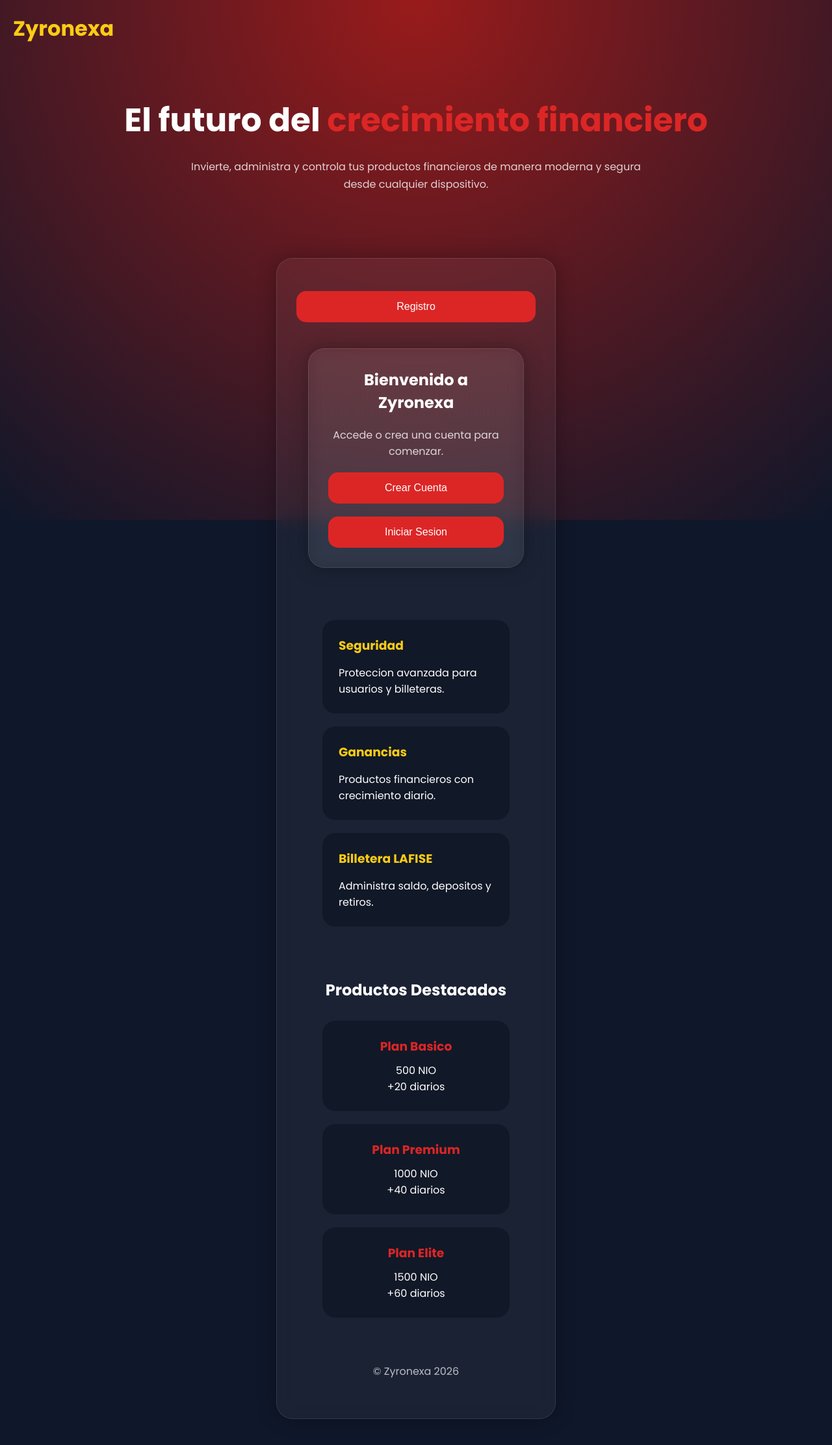
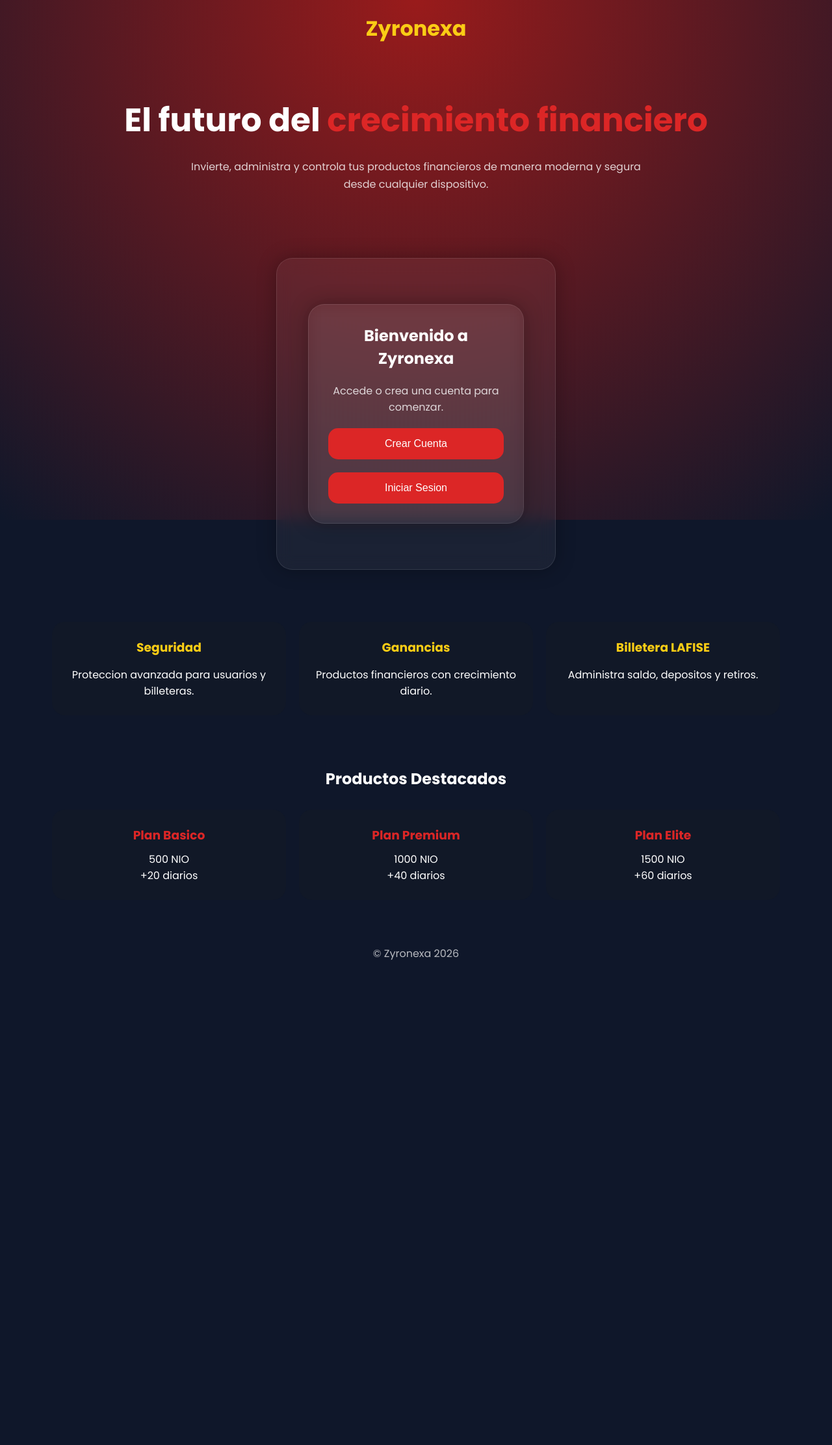
Before and after one commit to Darvispolanco/Zyronexa, a Flask app: page / in a window 1280 px wide. Shown: the whole page at 65% size. After the commit the page ends 1478 px from the top, so only its background shows below. Run offline with Flask 3, Linux system fonts and the light colour scheme.

Commit message:
Fix: Centrar todas las secciones del index para mejor alineación"

```diff
--- a/templates/index.html
+++ b/templates/index.html
@@ -41,7 +41,7 @@ body::before{
 
 header{
     display:flex;
-    justify-content:space-between;
+    justify-content:center;
     align-items:center;
     padding:20px;
 }
@@ -57,6 +57,10 @@ header{
 .hero{
     text-align:center;
     padding:60px 20px;
+    display:flex;
+    flex-direction:column;
+    align-items:center;
+    justify-content:center;
 }
 
 .hero h1{
@@ -105,6 +109,12 @@ header{
 .tab-btn{
     flex:1;
     background:#111827;
+    padding:12px;
+    border:none;
+    border-radius:10px;
+    color:white;
+    cursor:pointer;
+    transition:0.3s;
 }
 
 .tab-btn.active{
@@ -147,6 +157,8 @@ button:hover{
     grid-template-columns:repeat(auto-fit,minmax(250px,1fr));
     gap:20px;
     padding:40px;
+    max-width:1200px;
+    margin:0 auto;
 }
 
 .card{
@@ -154,6 +166,7 @@ button:hover{
     padding:25px;
     border-radius:20px;
     transition:0.3s;
+    text-align:center;
 }
 
 .card:hover{
@@ -169,6 +182,8 @@ button:hover{
 
 .productos{
     padding:40px;
+    max-width:1200px;
+    margin:0 auto;
 }
 
 .productos h2{
@@ -337,15 +352,6 @@ de manera moderna y segura desde cualquier dispositivo.
 
 <div class="auth-box">
 
-<div class="tabs">
-
-<button class="tab-btn active" onclick="mostrarTab('registro')">
-Registro
-</button>
-
-
-</div>
-
 <!-- REGISTRO -->
 <div class="auth-box" id="inicioBox">
 
@@ -412,6 +418,8 @@ Entrar
 <button onclick="volverInicio()">
 Volver
 </button>
+
+</div>
 
 </div>
 
```
